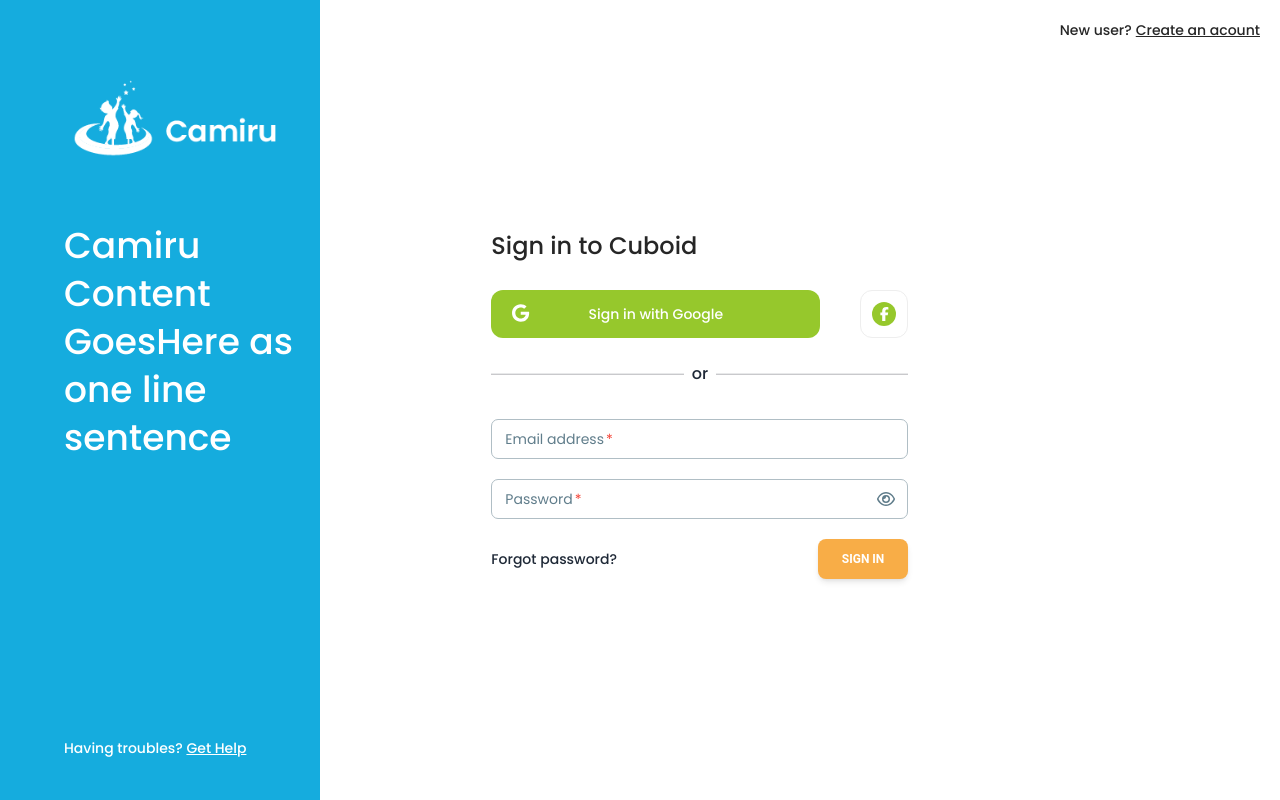
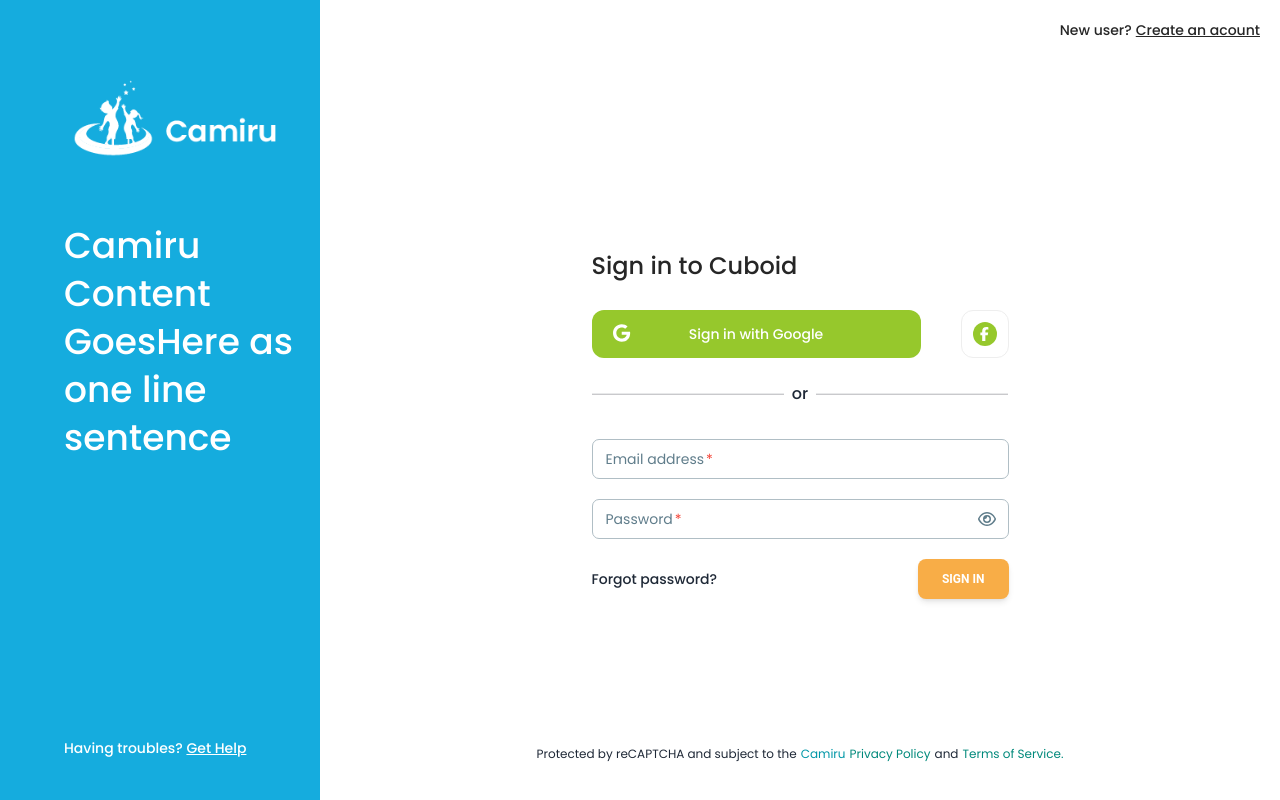
Before and after one commit to linear-digital/camiru-client-side, a React (Vite) app: page / in a window 1280 px wide. Built offline with nearby package versions, Linux system fonts and the light colour scheme.

Commit message:
update Login.jsx, ResetPassword.jsx, Signup.jsx and Form.jsx

```diff
--- a/src/Pages/Public/Auth/Login.jsx
+++ b/src/Pages/Public/Auth/Login.jsx
@@ -4,16 +4,17 @@
 
 const Login = () => {
     return (
-        <div className='p-5 w-full h-full'>
+        <div className='p-5 w-full h-full relative'>
             <div className="flex float-end items-center">
                 <h6 className="text-neutral-800 text-sm mr-1 font-medium">New user?</h6>
                 <div className="text-neutral-800 text-sm font-medium "></div>
                 <Link to={'/signup'} className="text-neutral-800 text-sm font-medium btn-link">Create an acount </Link>
             </div>
-            <div className='flex justify-center items-center h-full'>
+            <div className='flex justify-center items-center w-full h-full'>
                 <Form mode={'login'} />
             </div>
-
+            <div className="absolute right-0 bottom-0 w-full flex justify-center pb-10">
+                <span className="text-zinc-500 text-xs font-normal  leading-none">Protected by reCAPTCHA and subject to the </span><span className="text-cyan-700 text-xs font-normal  leading-none ml-1">Camiru </span><span className="text-teal-600 text-xs font-normal  leading-none ml-1">Privacy Policy</span><span className="text-zinc-500 text-xs font-normal  leading-none mx-1"> and </span><span className="text-teal-600 text-xs font-normal  leading-none">Terms of Service.</span></div>
         </div>
     );
 };
--- a/src/Pages/Public/Auth/ResetPassword.jsx
+++ b/src/Pages/Public/Auth/ResetPassword.jsx
@@ -4,16 +4,17 @@
 
 const ResetPassword = () => {
     return (
-        <div className='p-5 w-full h-full'>
+        <div className='p-5 w-full h-full relative'>
             <div className="flex float-end items-center">
                 <h6 className="text-neutral-800 text-sm mr-1 font-medium">Just remember?</h6>
                 <div className="text-neutral-800 text-sm font-medium "></div>
                 <Link to={'/login'} className="text-neutral-800 text-sm font-medium btn-link">Sign in</Link>
             </div>
-            <div className='flex justify-center items-center h-full'>
+            <div className='flex justify-center items-center w-full h-full'>
                 <Form mode={'reset'} />
             </div>
-
+            <div className="absolute right-0 bottom-0 w-full flex justify-center pb-10">
+                <span className="text-zinc-500 text-xs font-normal  leading-none">Protected by reCAPTCHA and subject to the </span><span className="text-cyan-700 text-xs font-normal  leading-none ml-1">Camiru </span><span className="text-teal-600 text-xs font-normal  leading-none ml-1">Privacy Policy</span><span className="text-zinc-500 text-xs font-normal  leading-none mx-1"> and </span><span className="text-teal-600 text-xs font-normal  leading-none">Terms of Service.</span></div>
         </div>
     );
 };
--- a/src/Pages/Public/Auth/Signup.jsx
+++ b/src/Pages/Public/Auth/Signup.jsx
@@ -4,16 +4,17 @@
 
 const Signup = () => {
     return (
-        <div className='p-5 w-full h-full'>
+        <div className='p-5 w-full h-full relative'>
             <div className="flex float-end items-center">
                 <h6 className="text-neutral-800 text-sm mr-1 font-medium">Already have an account?</h6>
                 <div className="text-neutral-800 text-sm font-medium "></div>
                 <Link to={'/login'} className="text-neutral-800 text-sm font-medium btn-link">Sign in</Link>
             </div>
-            <div className='flex justify-center items-center h-full'>
+            <div className='flex justify-center items-center w-full h-full'>
                 <Form mode={'signup'}/>
             </div>
-
+            <div className="absolute right-0 bottom-0 w-full flex justify-center pb-10">
+                <span className="text-zinc-500 text-xs font-normal  leading-none">Protected by reCAPTCHA and subject to the </span><span className="text-cyan-700 text-xs font-normal  leading-none ml-1">Camiru </span><span className="text-teal-600 text-xs font-normal  leading-none ml-1">Privacy Policy</span><span className="text-zinc-500 text-xs font-normal  leading-none mx-1"> and </span><span className="text-teal-600 text-xs font-normal  leading-none">Terms of Service.</span></div>
         </div>
     );
 };
```
